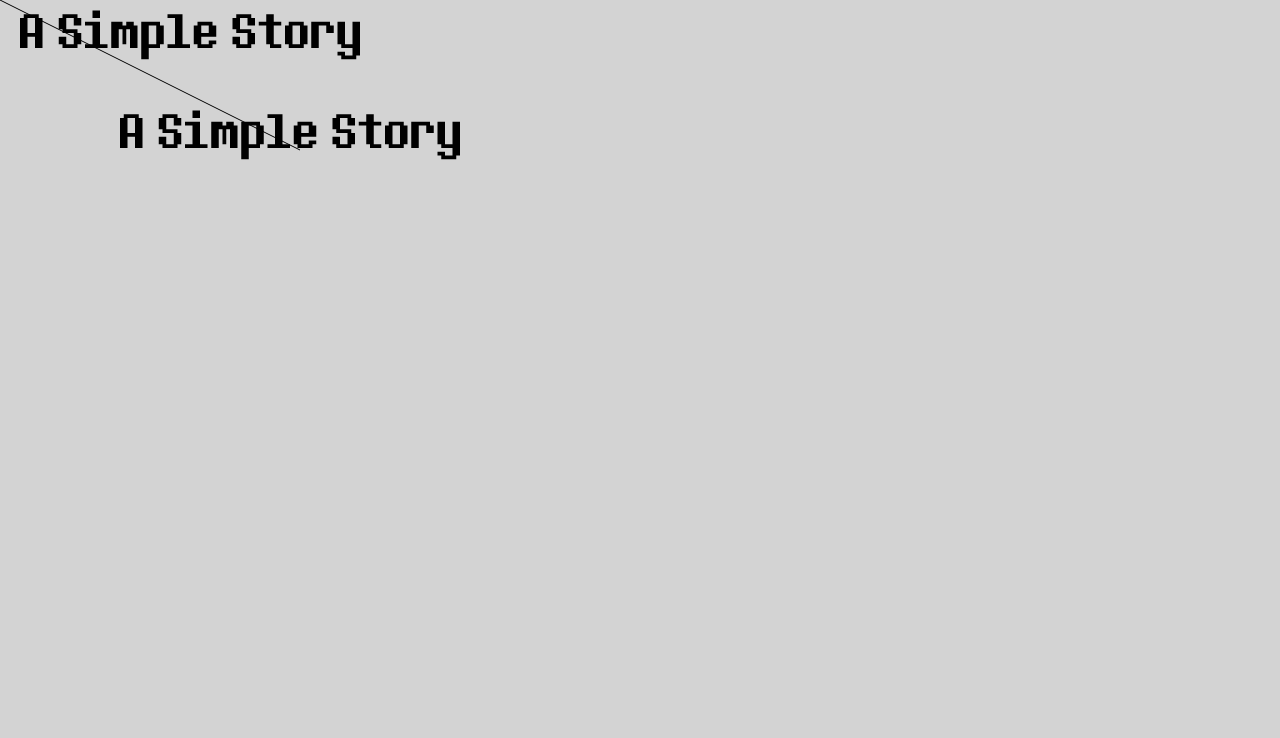
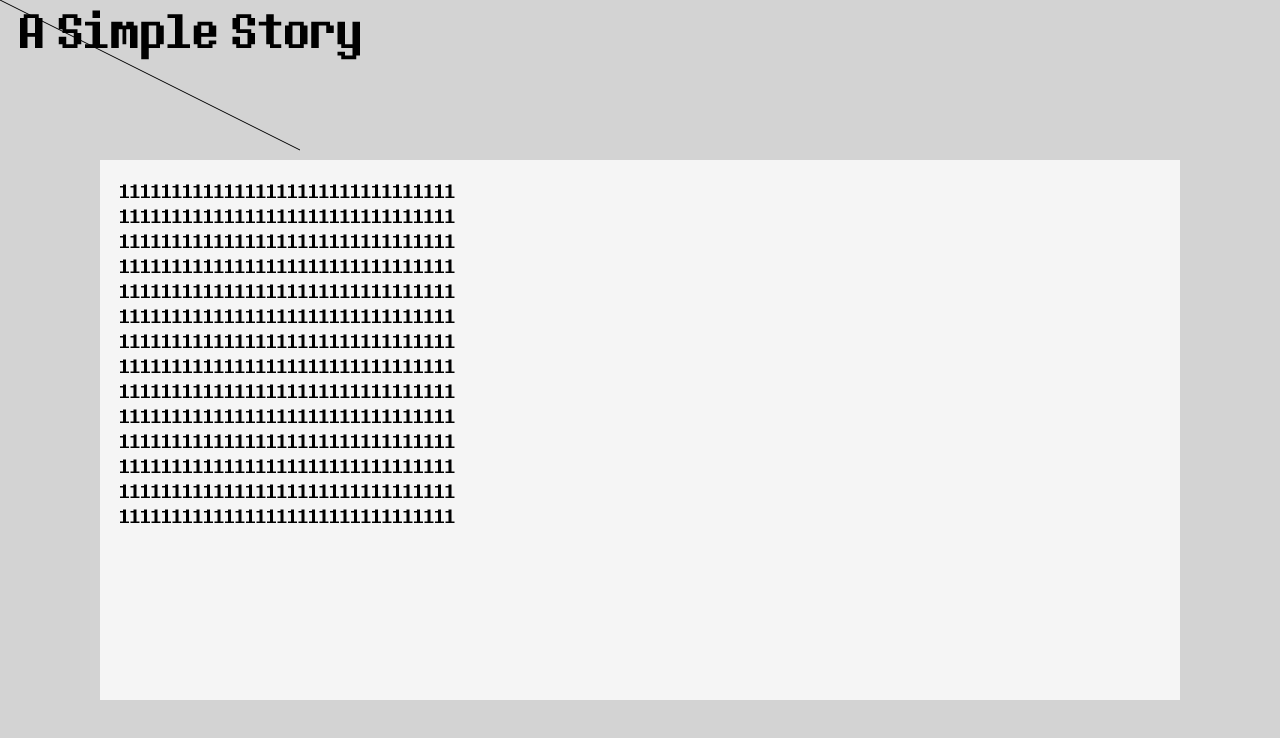
Before and after one commit to Boronus/ASimpleStory, a website built with webpack: page index.html in a window 1280 px wide. Built offline with nearby package versions, Linux system fonts and the light colour scheme.

Commit message:
+ Caracter

```diff
--- a/index.html
+++ b/index.html
@@ -8,7 +8,22 @@
 </head>
 <body>
     <canvas id='game_canvas'></canvas>
-    <div id='game_textBox'></div>
+    <div id='game_textbox'>
+        <p>11111111111111111111111111111111</p>
+        <p>11111111111111111111111111111111</p>
+        <p>11111111111111111111111111111111</p>
+        <p>11111111111111111111111111111111</p>
+        <p>11111111111111111111111111111111</p>
+        <p>11111111111111111111111111111111</p>
+        <p>11111111111111111111111111111111</p>
+        <p>11111111111111111111111111111111</p>
+        <p>11111111111111111111111111111111</p>
+        <p>11111111111111111111111111111111</p>
+        <p>11111111111111111111111111111111</p>
+        <p>11111111111111111111111111111111</p>
+        <p>11111111111111111111111111111111</p>
+        <p>11111111111111111111111111111111</p>
+    </div>
     <script src="bundle.js"></script>
 </body>
 </html>
--- a/main.css
+++ b/main.css
@@ -16,11 +16,35 @@ body {
     margin: 0;
     padding: 0;
     height:100%;
+    font-family: 'Determination';
+    font-size: 20px;
 }
 
-#game-canvas {
-    display: block;
+#game_textbox {
+    padding: 20px;
+    background: whitesmoke;
+    overflow: auto;
+    height: 500px;
     position: absolute;
-    margin: 0;
-    padding: 0;
+    left: 100px;
+    right: 100px;
+    bottom: 100px;
+    z-index: 1;
 }
+
+::-webkit-scrollbar {
+    width: 15px;
+    height: 15px;
+}
+
+::-webkit-scrollbar-track {
+    background: #f1f1f1;
+}
+
+::-webkit-scrollbar-thumb {
+    background: #888;
+}
+
+::-webkit-scrollbar-thumb:hover {
+    background: #555;
+}
--- a/script/application.js
+++ b/script/application.js
@@ -1,31 +1,19 @@
 import '../main.css';
 import { Canvas } from './canvas.js';
+import { Caracter } from './caracter.js';
 
-/*class Animal {
-    constructor(name) {
-        this.name = name;
-    }
-    speak() {
-        console.log(this.name + ' makes a noise.');
-    }
-}
-
-const animal = new Animal('animal');
-animal.speak();*/
-
-
+import { events } from './lines/line-base/line-base-scene-1.js';
 
 const canvas = new Canvas();
 
 let canvasE = document.getElementById('game_canvas');
 let ctx = canvasE.getContext('2d');
+let myFont = new FontFace('Determination', 'url(/fonts/determination.otf)');
 
-var myFont = new FontFace('Determination', 'url(/fonts/determination.otf)');
+let textbox = document.getElementById('game_textbox');
 
 myFont.load().then(function(font){
     document.fonts.add(font);
-
-    //console.log('Font loaded');
     ctx.font = '50px "Determination"';
     ctx.textBaseline = 'top';
     ctx.fillText('A Simple Story', 20, 10);
@@ -35,6 +23,15 @@ myFont.load().then(function(font){
     ctx.stroke();
 });
 
-setTimeout( function () {
-    ctx.fillText('A Simple Story', 120, 110);
-}, 1000);
+
+
+let andrei = new Caracter('Andrei');
+console.log( andrei );
+
+console.log( events );
+showText(events[0]);
+
+function showText ( text ) {
+    console.log( text );
+    textbox.innerHtml = text;
+}
--- a/script/canvas.js
+++ b/script/canvas.js
@@ -8,8 +8,7 @@ export class Canvas {
     resize() {
         console.log('resize');
         let canvas = document.getElementById('game_canvas');
-        //console.log( window.innerHeight );
         canvas.width = document.body.clientWidth;
         canvas.height = document.body.clientHeight;
     }
-};
+}
--- /dev/null
+++ b/script/caracter.js
@@ -0,0 +1,26 @@
+class Skills {
+    constructor(skills = {}) {
+        this.kindLooking = skills.kindLooking ? skills.kindLooking : 3;
+        this.strongLooking = skills.strongLooking ? skills.strongLooking : 4;
+        this.intelligenceLooking = skills.intelligenceLooking ? skills.intelligenceLooking : 4;
+        this.goodLooking = skills.goodLooking ? skills.goodLooking : 3;
+        this.sexiness = skills.sexiness ? skills.sexiness : 3;
+        this.confidence = skills.confidence ? skills.confidence : 3;
+    }
+}
+
+class State {
+    constructor(state = {}) {
+        this.health = state.health ? state.health : 5;
+        this.mood = state.mood ? state.mood : 5;
+        this.relax = state.relax ? state.relax : 5;
+    }
+}
+
+export class Caracter {
+    constructor(name) {
+        this.name = name;
+        this.skills = new Skills();
+        this.state = new State();
+    }
+}
--- /dev/null
+++ b/script/lines/line-base/line-base-scene-1.js
@@ -0,0 +1,6 @@
+
+
+let events = [];
+events[0] = ['Шел дождь. На Новособорной площади не было ни одного человека. Почти. Андрей стоял под зонтом и периодически поглядывал на часы. '];
+
+export { events };
```
